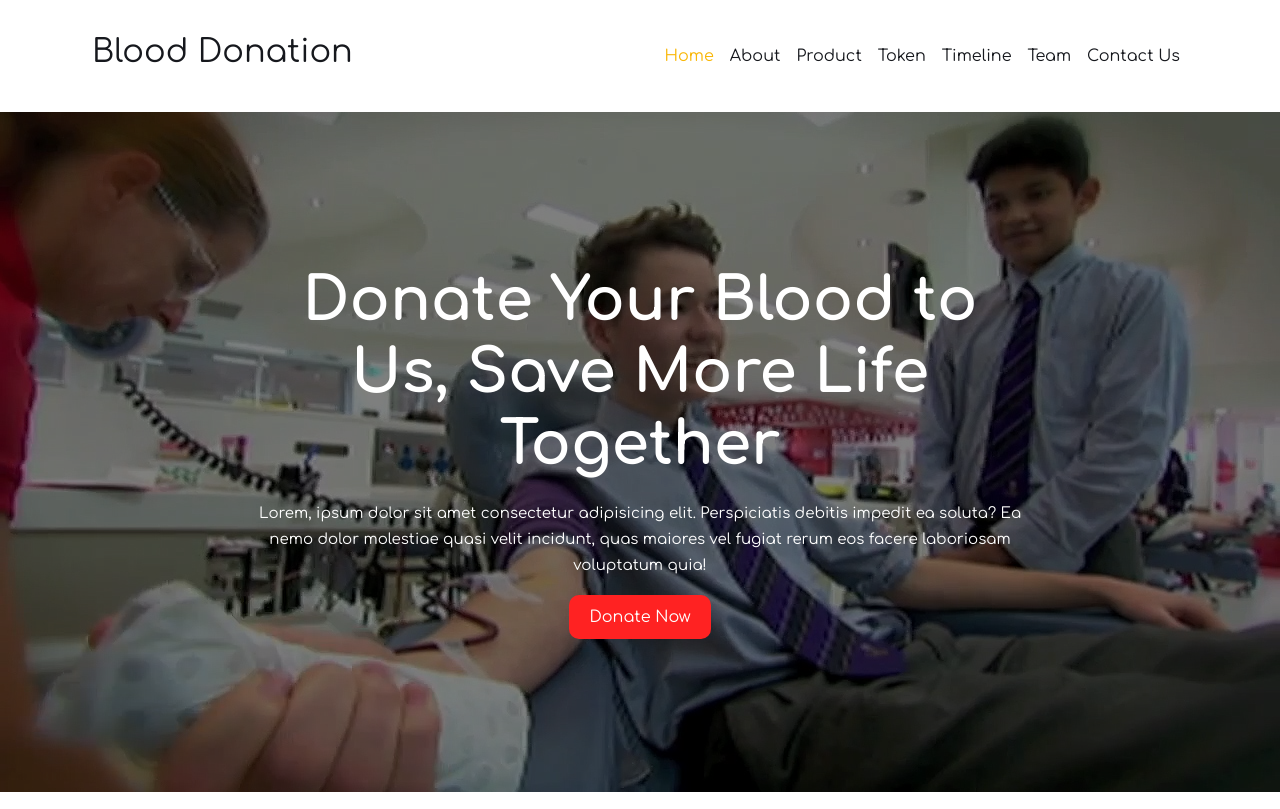
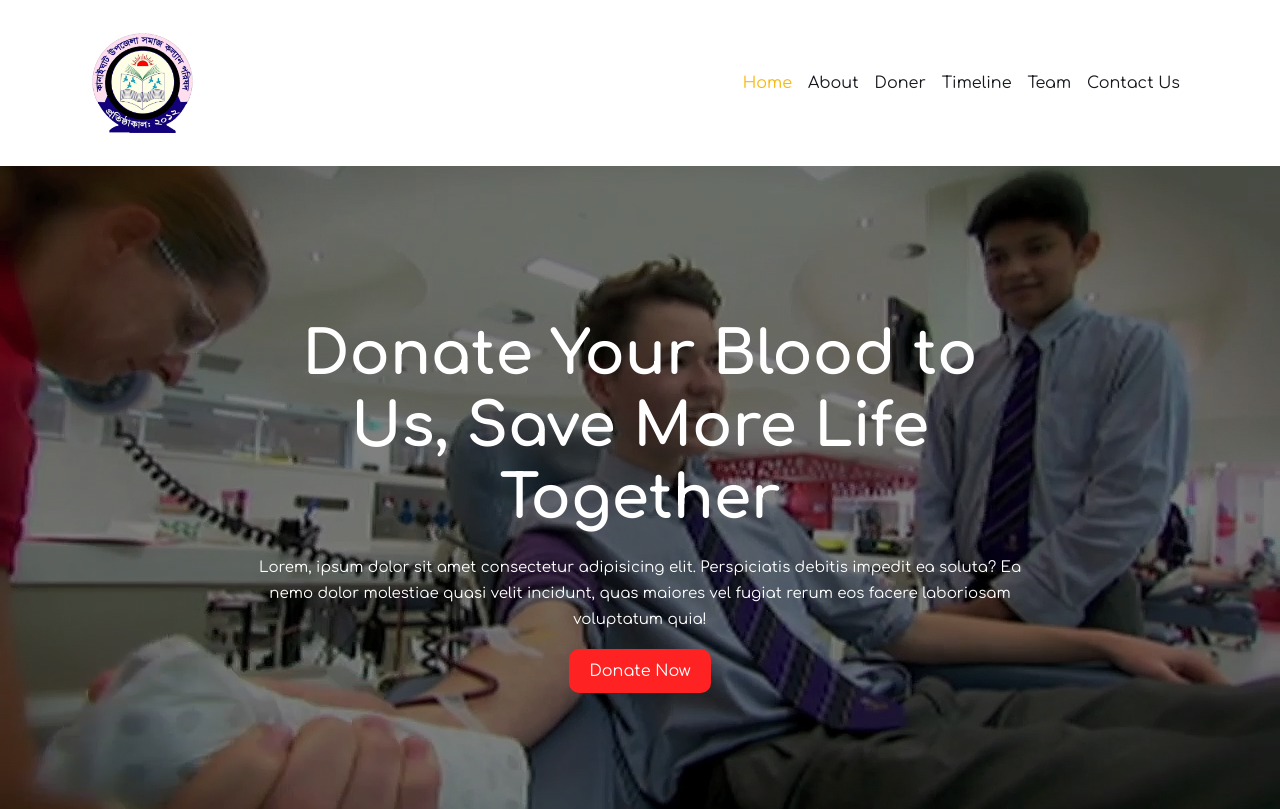
Before and after one commit to mdenjamulislam/Blood-Donation, a plain HTML site: page index.html in a window 1280 px wide. Shown: the top 809 px of the page. Drawn offline with nearby package versions, Linux system fonts and the light colour scheme.

Commit message:
logo add

```diff
--- a/index.html
+++ b/index.html
@@ -23,7 +23,8 @@
                 <div class="col-lg-12">
                     <nav id="nabvar-main" class="navbar navbar-expand-lg  bg-transparent">
                         <a class="navbar-brand" href="javascript:void(0)">
-                            <h2 class="logo">Blood Donation</h2>
+                            <h2 class="logo sr-only">Blood Donation</h2>
+                            <img class="logo" src="images/logo.png" alt="Logo">
                         </a>
                         <button class="navbar-toggler" type="button" data-toggle="collapse" data-target="#navbarSupportedContent" aria-controls="navbarSupportedContent" aria-expanded="false" aria-label="Toggle navigation">
                             <i class="fa fa-bars text-white"></i>
@@ -34,22 +35,19 @@
                                     <a class="nav-link active" href="#home-banner">Home</a>
                                 </li>
                                 <li class="nav-item">
-                                    <a class="nav-link" href="#about">About</a>
+                                    <a class="nav-link" href="#">About</a>
                                 </li>
                                 <li class="nav-item">
-                                    <a class="nav-link" href="#product">Product</a>
+                                    <a class="nav-link" href="#">Doner</a>
                                 </li>
                                 <li class="nav-item">
-                                    <a class="nav-link" href="#token">Token</a>
+                                    <a class="nav-link" href="#">Timeline</a>
                                 </li>
                                 <li class="nav-item">
-                                    <a class="nav-link" href="#road">Timeline</a>
+                                    <a class="nav-link" href="#">Team</a>
                                 </li>
                                 <li class="nav-item">
-                                    <a class="nav-link" href="#team">Team</a>
-                                </li>
-                                <li class="nav-item">
-                                    <a class="nav-link" href="#contact">Contact Us</a>
+                                    <a class="nav-link" href="#">Contact Us</a>
                                 </li>
                             </ul>
                         </div><!-- end collapse-navbar -->
```
Also changed, not shown: images/logo.png (added).
